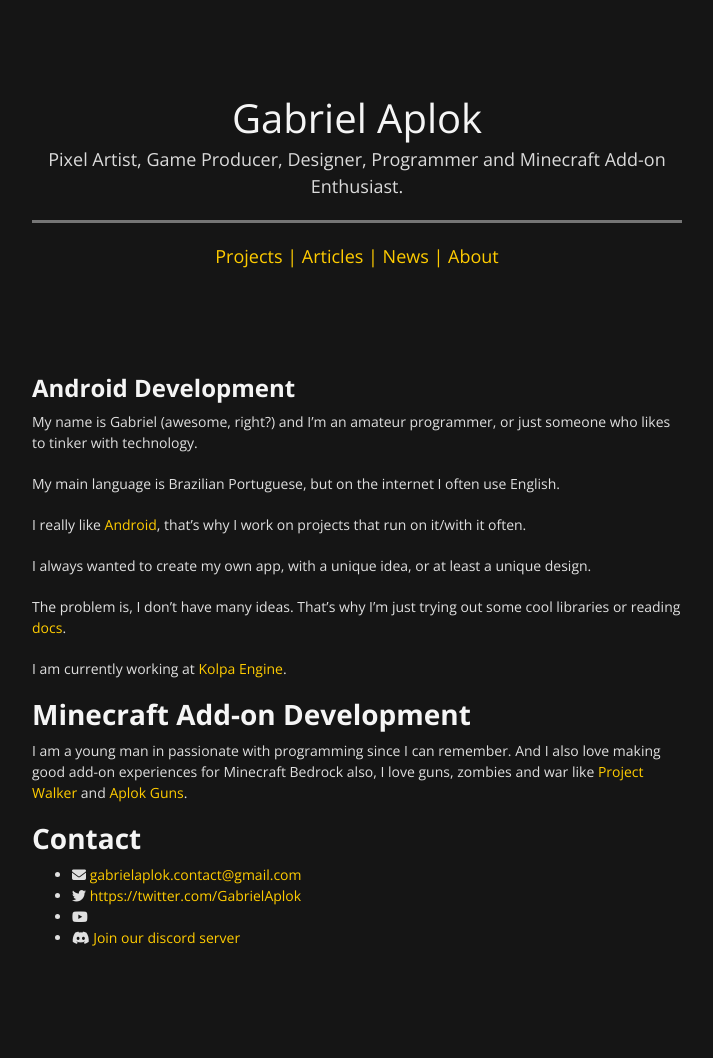
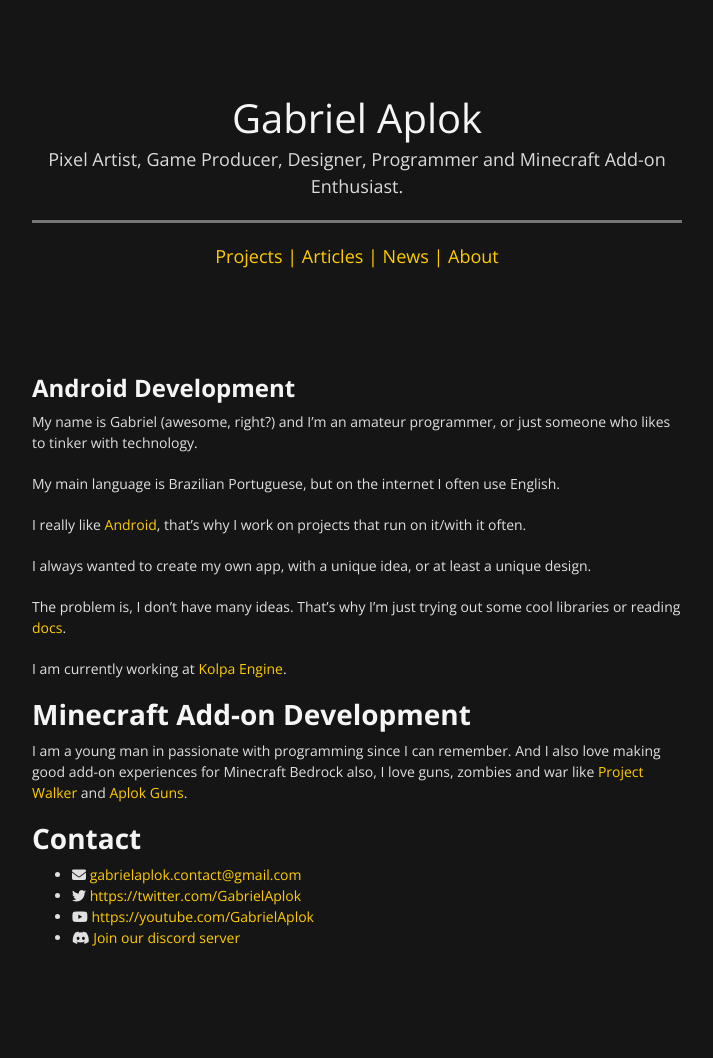
Before and after one commit to gabriel-aplok/gabriel-aplok.github.io, a Jekyll site: the page built from about.html, in a window 1280 px wide. Shown: the whole page, without its empty margins (283-996 px from the left). Built offline with Jekyll 4.4.1, drawn with Linux system fonts in a browser that asks for light colours; some of the changed lines change nothing that is shown.

Commit message:
update _config.yml

```diff
--- a/_config.yml
+++ b/_config.yml
@@ -5,7 +5,7 @@ url: "https://gabriel-aplok.github.io"
 google_analytics: false
 email: gabrielaplok.contact@gmail.com
 twitter: https://twitter.com/GabrielAplok
-itch: https://youtube.com/GabrielAplok
+youtube: https://youtube.com/GabrielAplok
 discord: https://gabriel-aplok.github.io/discord
 markdown: kramdown
 collections:
```
